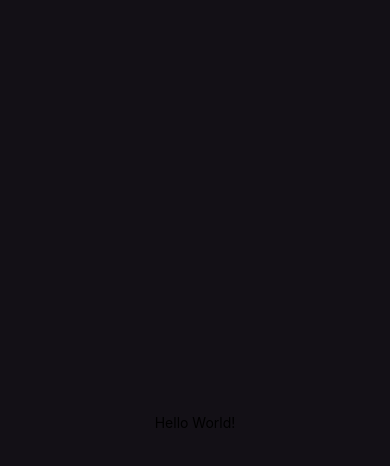
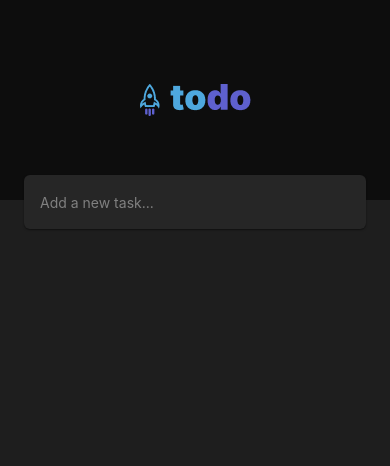
Before and after one commit to weslleyolli/To_Do_List_React_Native, a React Native app: screen / in a window 390 px wide. Shown: the top 466 px of the page. Built offline with nearby package versions, Linux system fonts and the light colour scheme.

Commit message:
feat(Home): header according to figma, finished

```diff
--- a/src/screens/home/index.tsx
+++ b/src/screens/home/index.tsx
@@ -1,9 +1,22 @@
 import { styles } from "./styles";
-    import { Text, View } from "react-native";
-    export default function Home(){
-      return(
+import { Text, View, Image, TextInput } from "react-native";
+
+import Logo from "../../../assets/Logo.png";
+
+export default function Home() {
+    return (
         <View style={styles.container}>
-          <Text>Hello World!</Text>
+            <View style={styles.containerHeader}>
+                <Image source={Logo} />
+            </View>
+            <View style={styles.containerMain}>
+                <TextInput
+                    style={styles.textInput}
+                    placeholder="Add a new task..."
+                    placeholderTextColor="#808080"
+                />
+
+            </View>
         </View>
-      )
-    }
+    )
+}
--- a/src/screens/home/styles.ts
+++ b/src/screens/home/styles.ts
@@ -1,11 +1,33 @@
 import { StyleSheet } from "react-native"
 export const styles = StyleSheet.create({
-    container: {
-      flex: 1,
-      display: "flex",
-      alignItems: "center",
-      justifyContent: "center",
-      backgroundColor: "#131016",
-      padding: 24
+    container:{
+        flex: 1,
+        backgroundColor: "#1E1E1E"
+    },
+    containerHeader: {
+        height: 200,
+        display: "flex",
+        alignItems: "center",
+        justifyContent: "center",
+        backgroundColor: "#0D0D0D",
+        paddingHorizontal: 24
+    },
+    containerMain:{
+        position: "relative",
+        marginHorizontal: 24,
+
+    },
+    textInput: {
+        width: "100%",
+        position: "absolute",
+        top: -25,
+        height: 54,
+        backgroundColor: "#262626",
+        padding: 16,
+        borderRadius: 6,
+        shadowOffset: { width: 0, height: 1 },
+        shadowColor: '#000',
+        shadowRadius: 2,
+        shadowOpacity: 0.5,
     }
 })
```
Also changed, not shown: assets/Logo.png (added).
